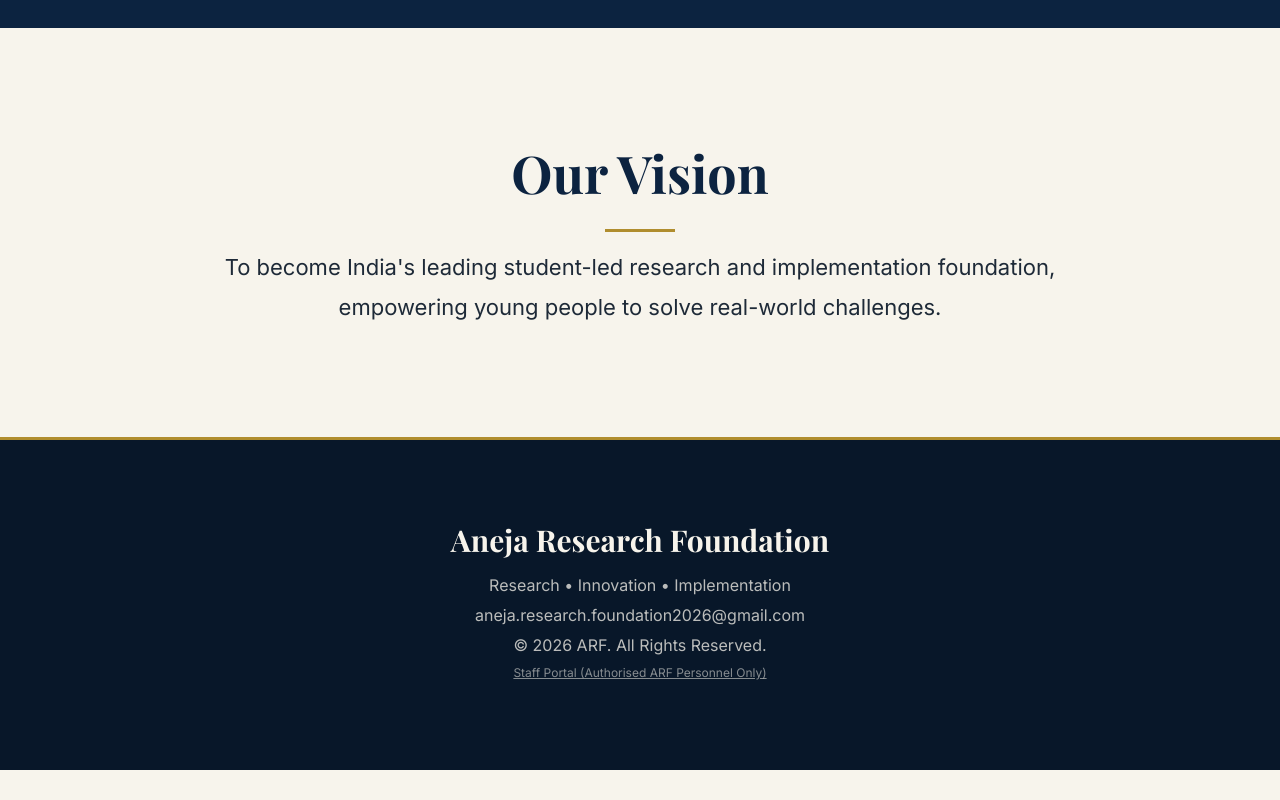
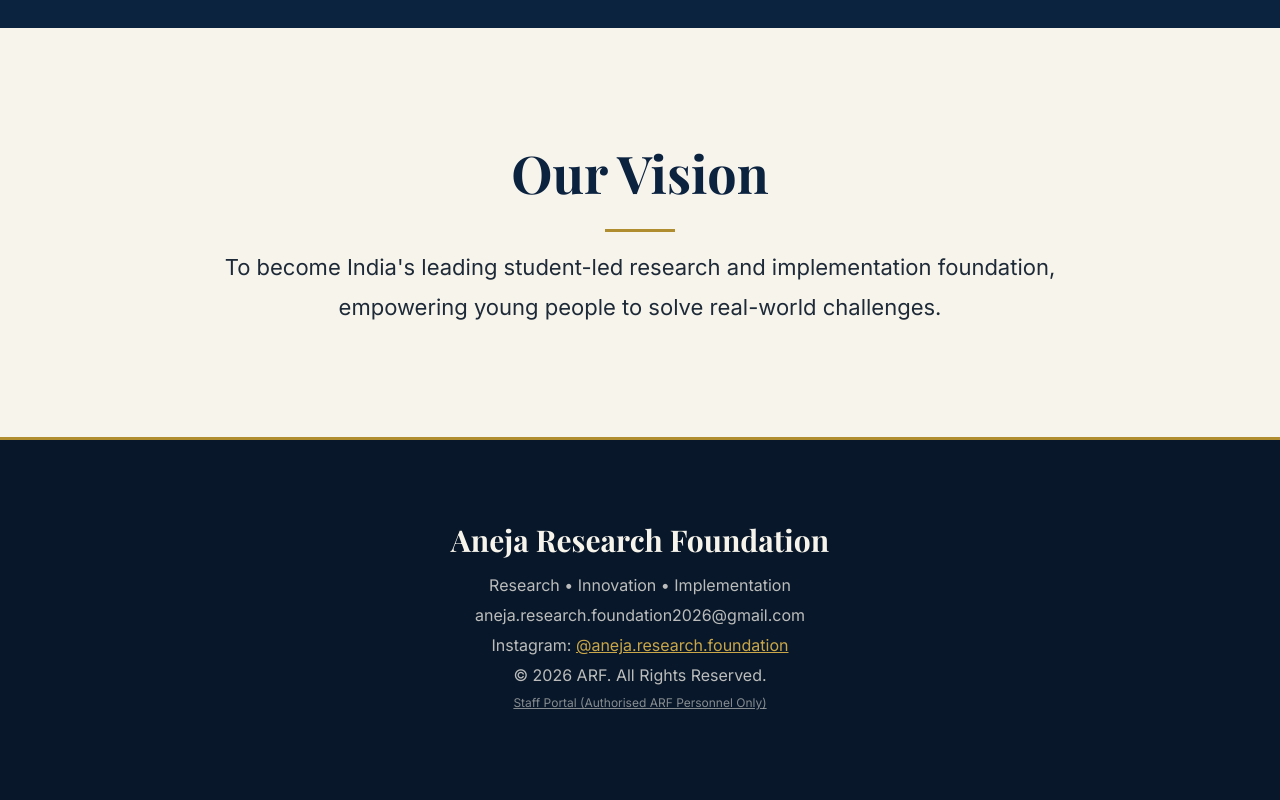
Before and after one commit to singhchanpreet802-source/arf-website, a plain HTML site: page about.html in a window 1280 px wide. Shown: the part 1261-2061 px from the top of the page. Before the commit the page ends 2031 px from the top, so only its background shows below. Drawn offline with nearby package versions, Linux system fonts and the light colour scheme.

Commit message:
Add Instagram link to the main site footer
Same @aneja.research.foundation handle already used on the MAKE IT
MOVE page, added to the footer of all 8 main-site pages (index, about,
projects, case-studies, team, join, contact, staff).

Co-Authored-By: Claude Fable 5 <noreply@anthropic.com>

```diff
--- a/about.html
+++ b/about.html
@@ -90,6 +90,8 @@ foundation, empowering young people to solve real-world challenges.
 
 <p>aneja.research.foundation2026@gmail.com</p>
 
+<p>Instagram: <a href="https://instagram.com/aneja.research.foundation" target="_blank" rel="noopener" style="color:var(--gold-bright);">@aneja.research.foundation</a></p>
+
 <p>© 2026 ARF. All Rights Reserved.</p>
 
 <p style="font-size:12px;"><a href="staff.html" style="color:inherit;opacity:.7;">Staff Portal (Authorised ARF Personnel Only)</a></p>
```
Also changed, not shown: case-studies.html (+2 -0 lines), contact.html (+2 -0 lines), index.html (+2 -0 lines), join.html (+2 -0 lines), projects.html (+2 -0 lines), staff.html (+2 -0 lines), team.html (+2 -0 lines).
